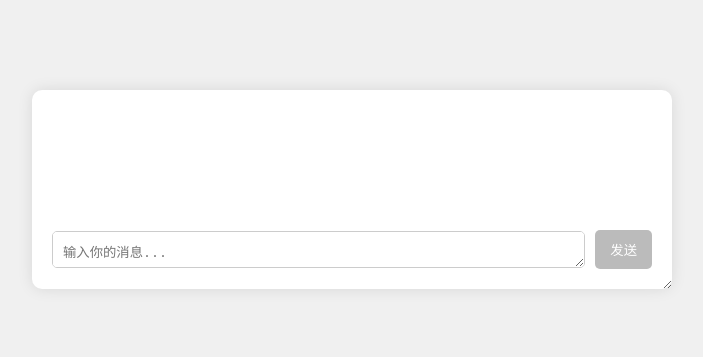
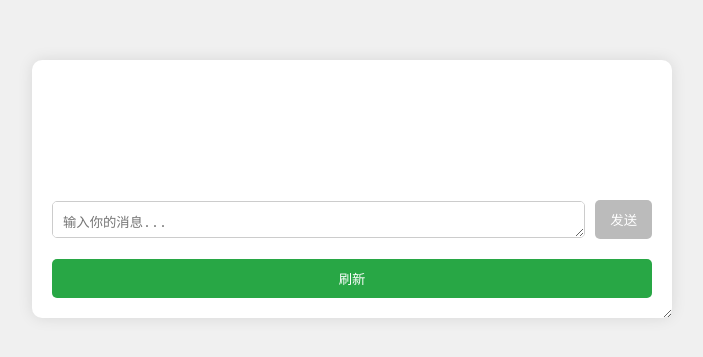
Before and after one commit to jiushu520/ai, a plain HTML site: page index.html in a window 1280 px wide. Shown: the part 211-568 px from the top of the page, without its empty margins (288-991 px from the left). Drawn offline with nearby package versions, Linux system fonts and the light colour scheme.

Commit message:
Add files via upload

```diff
--- a/index.html
+++ b/index.html
@@ -34,7 +34,7 @@
             overflow-y: auto;
             margin-bottom: 20px;
             min-height: 100px;
-            max-height: 70vh;
+            max-height: 80vh;
         }
         .message {
             margin: 10px 0;
@@ -80,6 +80,15 @@
             background-color: #bbb;
             cursor: not-allowed;
         }
+        #refresh-btn {
+            margin-top: 20px;
+            padding: 10px 15px;
+            border: none;
+            background-color: #28a745;
+            color: #fff;
+            border-radius: 5px;
+            cursor: pointer;
+        }
     </style>
     <script src="https://polyfill.io/v3/polyfill.min.js?features=es6"></script>
     <script id="MathJax-script" async src="https://cdn.jsdelivr.net/npm/mathjax@3/es5/tex-mml-chtml.js"></script>
@@ -91,12 +100,14 @@
             <textarea id="user-input" placeholder="输入你的消息..." rows="1"></textarea>
             <button id="send-btn" disabled>发送</button>
         </div>
+        <button id="refresh-btn">刷新</button>
     </div>
 
     <script>
         const messagesContainer = document.getElementById('messages');
         const userInput = document.getElementById('user-input');
         const sendBtn = document.getElementById('send-btn');
+        const refreshBtn = document.getElementById('refresh-btn');
 
         let messages = [
             {"role": "system", "content": "你是 玖数 人工智能助手。你要擅长中文和英文的对话。你会为用户提供安全、有效、有帮助、准确的回答。玖数 为专有名词，不可翻译成其他语言。"}
@@ -115,6 +126,10 @@
                 e.preventDefault();
                 sendMessage();
             }
+        });
+
+        refreshBtn.addEventListener('click', () => {
+            location.reload();
         });
 
         function sendMessage() {
```
